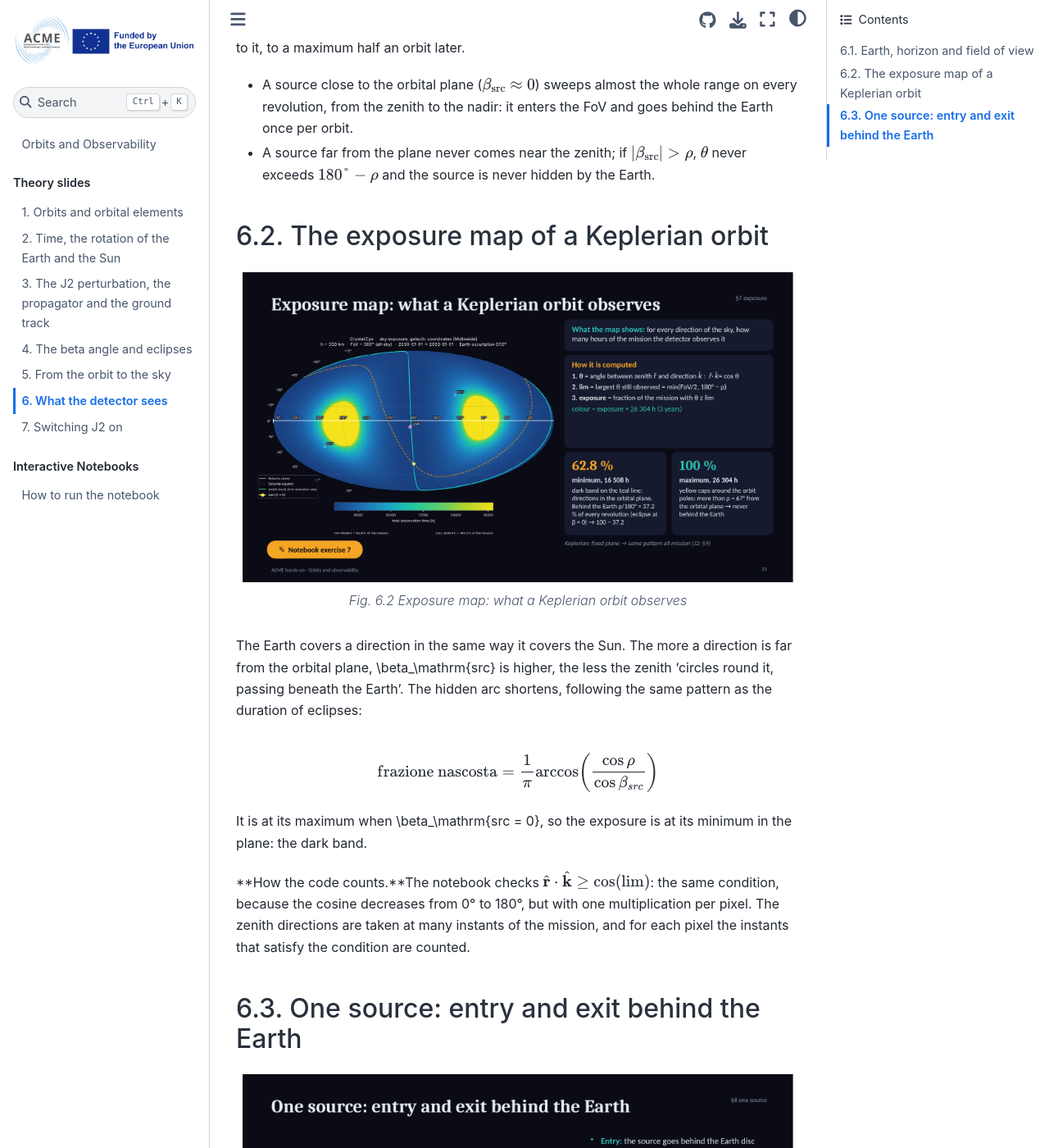
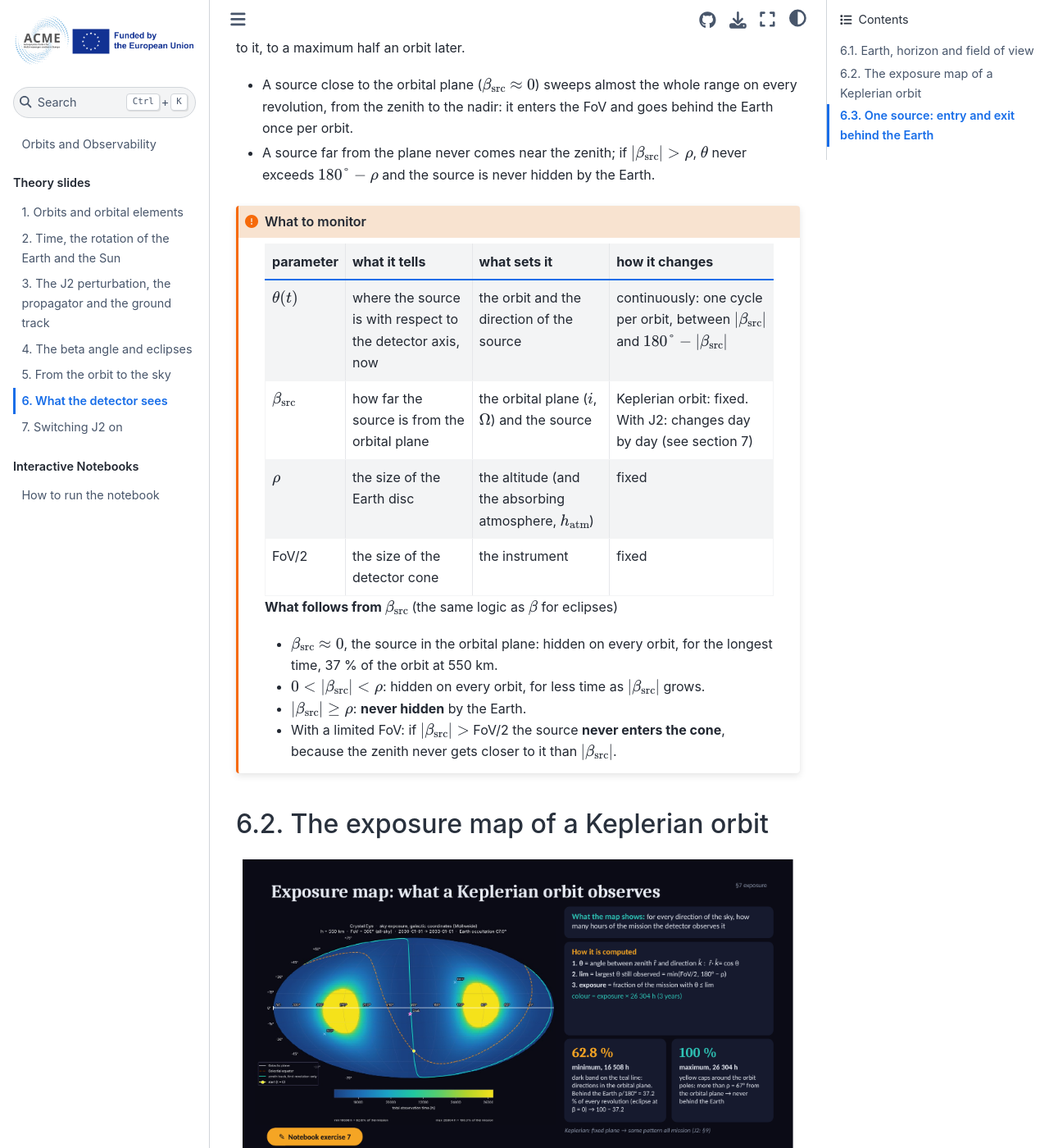
Before and after one commit to giuliofontanella0-jpg/acme-orbits-tutorial, a Jupyter Book: the page built from theory/06_exposure.md, in a window 1280 px wide and 1400 px high, scrolled down 1717 px. Shown: the whole window at 82% size. Built offline with Jupyter Book 1.0.4 settings and Sphinx 7.4.7 and the Sphinx Book theme 1.1.4, drawn with Linux system fonts in a browser that asks for light colours; pages that are not in the unit, such as notebooks, are missing from menus; some of the changed text lies outside the part shown.

Commit message:
Fix the What to monitor boxes and the math in sections 4 and 6
Co-Authored-By: Claude Opus 5.5 <noreply@anthropic.com>
Claude-Session: https://claude.ai/code/session_01HMudWrAh1o7BLbPRyk34mw

````diff
--- a/theory/06_exposure.md
+++ b/theory/06_exposure.md
@@ -60,10 +60,8 @@ closest to it, to a maximum half an orbit later.
 - A source far from the plane never comes near the zenith; if $|\beta_\mathrm{src}| > \rho$,
   $\theta$ never exceeds $180° - \rho$ and the source is never hidden by the Earth.
 
-:::{admonition}
+:::{admonition} What to monitor
 :class: important
-
-**What to monitor**
 
 | parameter | what it tells | what sets it | how it changes |
 |---|---|---|---|
@@ -91,15 +89,18 @@ closest to it, to a maximum half an orbit later.
 *Exposure map: what a Keplerian orbit observes*
 ```
 
-The Earth covers a direction in the same way it covers the Sun. The more a direction is far from the orbital plane,
-\beta_\mathrm{src} is higher, the less the zenith ‘circles round it, passing beneath the Earth’.
+The Earth covers a direction in the same way it covers the Sun. The farther a direction is from the orbital plane
+(the larger $|\beta_\mathrm{src}|$), the less the zenith ‘circles round it, passing beneath the Earth’.
 The hidden arc shortens, following the same pattern as the duration of eclipses:
 
-$$\text{frazione nascosta} = \frac{1}{\pi}\arccos\!\left(\frac{\cos\rho}{\cos\beta_{src}}\right)$$
-It is at its maximum when \beta_\mathrm{src = 0}, so the exposure is at its minimum in the plane: the dark band.
+$$
+\text{hidden fraction} = \frac{1}{\pi}\arccos\!\left(\frac{\cos\rho}{\cos\beta_\mathrm{src}}\right)
+$$
+
+It is at its maximum when $\beta_\mathrm{src} = 0$, so the exposure is at its minimum in the plane: the dark band.
 
 
-**How the code counts.**The notebook checks $\hat{\mathbf r}\cdot\hat{\mathbf k} \ge \cos(\mathrm{lim})$:
+**How the code counts.** The notebook checks $\hat{\mathbf r}\cdot\hat{\mathbf k} \ge \cos(\mathrm{lim})$:
 the same condition, because the cosine decreases from 0° to 180°, but with one
 multiplication per pixel. The zenith directions are taken at many instants of the
 mission, and for each pixel the instants that satisfy the condition are counted.
````
Also changed, not shown: theory/04_eclipses.md (+2 -2 lines).
